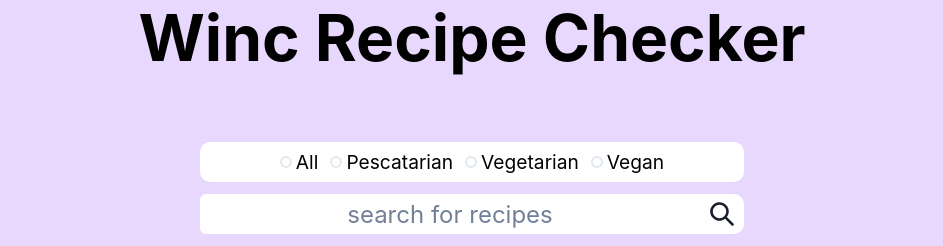
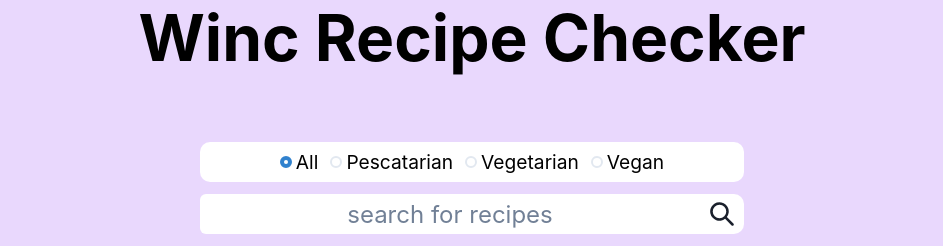
Before and after one commit to EvaJaMee/React_Basic_Assignment, a React (Vite) app: page / in a window 1280 px wide. Shown: the top 246 px of the page, without its empty margins (168-1111 px from the left). Built offline with nearby package versions, Linux system fonts and the light colour scheme.

Commit message:
fixed RadioButton dot not appearing

```diff
--- a/src/components/SearchRecipe.jsx
+++ b/src/components/SearchRecipe.jsx
@@ -18,7 +18,7 @@ export const SearchRecipe = ({ onClick }) => {
     setFilterRecipes(e.target.value);
   };
 
-  const recipeFilter = recipes.filter((recipe) => {
+  const recipesFilter = recipes.filter((recipe) => {
     // all recipes
     if (filterRecipes === "all") return recipe;
     // pescatarian recipes
@@ -36,7 +36,7 @@ export const SearchRecipe = ({ onClick }) => {
   });
 
   // filter recipes from search input
-  const matchRecipes = recipeFilter.filter((recipe) => {
+  const matchRecipes = recipesFilter.filter((recipe) => {
     return recipe.recipe.label
       .toLowerCase()
       .includes(searchField.toLowerCase());
@@ -54,7 +54,7 @@ export const SearchRecipe = ({ onClick }) => {
         boxSizing="borderbox"
       >
         {/*radio buttons*/}
-        <RadioButton value={recipeFilter} onChange={handleFilter} />
+        <RadioButton value={filterRecipes} onChange={handleFilter} />
         <SearchInput onChange={(e) => setSearchField(e.target.value)} />
       </Flex>
       <RecipeItems onClick={onClick} recipes={matchRecipes} />
```
